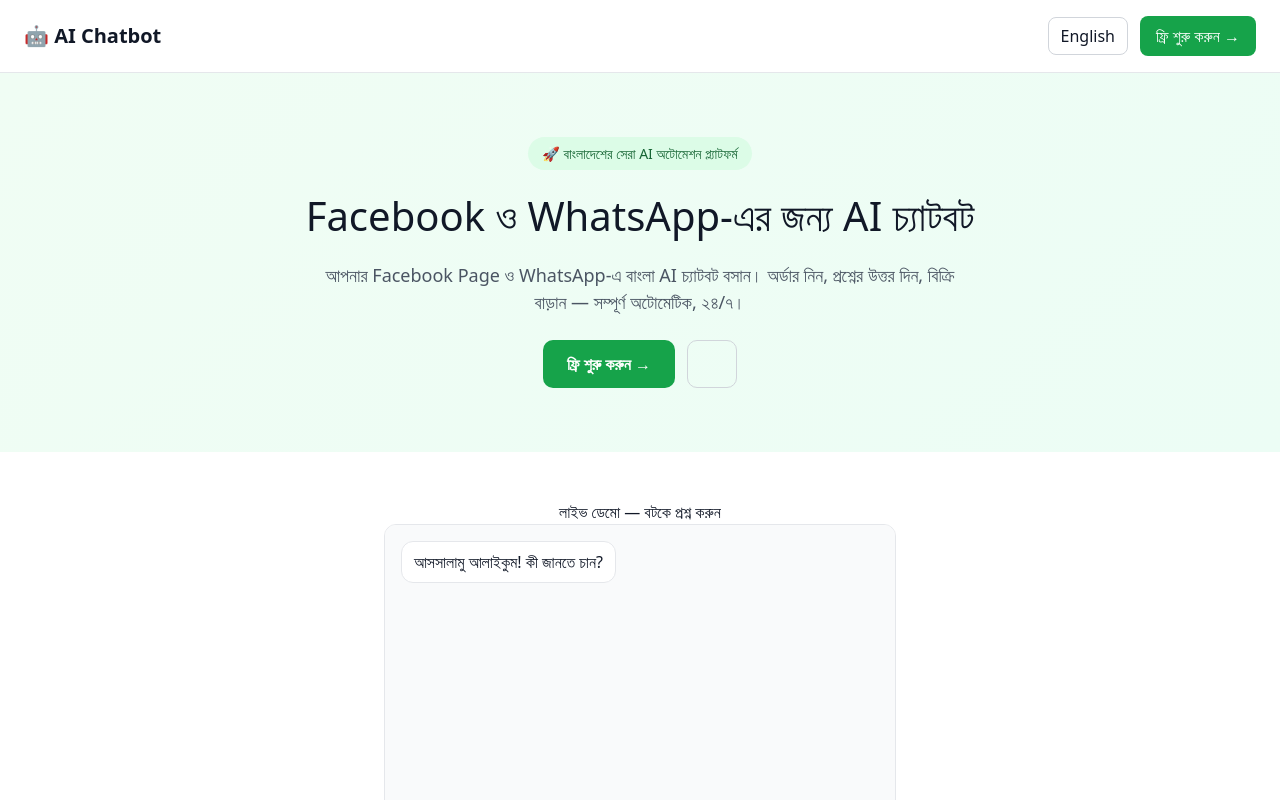
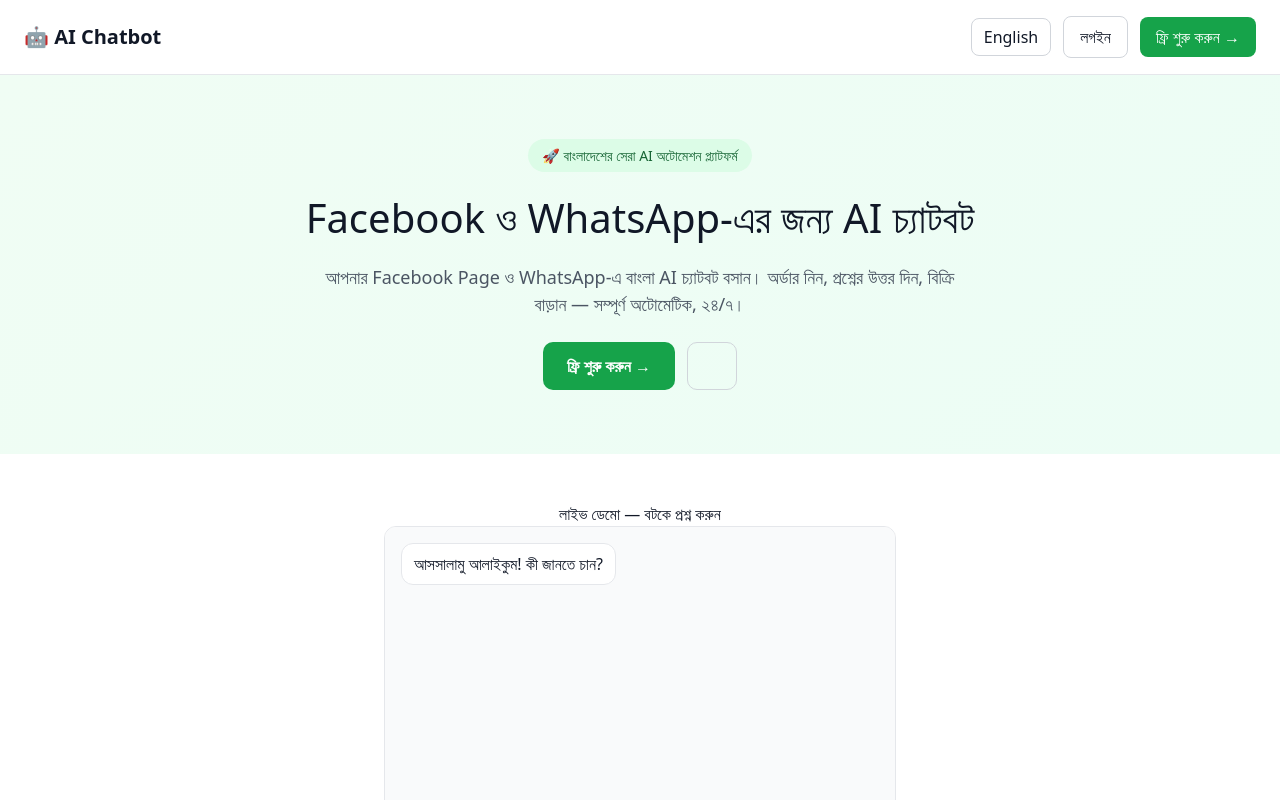
Before and after one commit to sowrobrana1/chatbot-platform, a Next.js app: page / in a window 1280 px wide. Shown: the top 800 px of the page. Built offline with nearby package versions, Linux system fonts and the light colour scheme.

Commit message:
Add auth, admin panel, user panel, subscriptions

```diff
--- a/app/page.tsx
+++ b/app/page.tsx
@@ -128,7 +128,8 @@
             style={{ border: "1px solid #d1d5db", borderRadius: 8, padding: "6px 12px", background: "#fff", cursor: "pointer" }}>
             {lang === "bn" ? "English" : "বাংলা"}
           </button>
-          <a href="/dashboard" style={{ background: "#16a34a", color: "#fff", padding: "8px 16px", borderRadius: 8, textDecoration: "none" }}>{S.cta1}</a>
+          <a href="/login" style={{ border: "1px solid #d1d5db", padding: "8px 16px", borderRadius: 8, textDecoration: "none", color: "#111827" }}>{lang === "bn" ? "লগইন" : "Login"}</a>
+          <a href="/signup" style={{ background: "#16a34a", color: "#fff", padding: "8px 16px", borderRadius: 8, textDecoration: "none" }}>{S.cta1}</a>
         </div>
       </header>
 
@@ -137,7 +138,7 @@
         <h1 style={{ fontSize: 40, margin: "0 0 16px" }}>{S.title}</h1>
         <p style={{ fontSize: 18, color: "#4b5563", maxWidth: 640, margin: "0 auto 24px" }}>{S.sub}</p>
         <div style={{ display: "flex", gap: 12, justifyContent: "center" }}>
-          <a href="/dashboard" style={{ background: "#16a34a", color: "#fff", padding: "12px 24px", borderRadius: 10, textDecoration: "none", fontWeight: 600 }}>{S.cta1}</a>
+          <a href="/signup" style={{ background: "#16a34a", color: "#fff", padding: "12px 24px", borderRadius: 10, textDecoration: "none", fontWeight: 600 }}>{S.cta1}</a>
           <a href="#demo" style={{ border: "1px solid #d1d5db", padding: "12px 24px", borderRadius: 10, textDecoration: "none", color: "#111827" }}>{S.liveDemo}</a>
         </div>
       </section>
@@ -191,7 +192,7 @@
             <div key={n as string} style={{ border: hot ? "2px solid #16a34a" : "1px solid #e5e7eb", borderRadius: 12, padding: 24, textAlign: "center" }}>
               <h3>{n}</h3>
               <div style={{ fontSize: 28, fontWeight: 700, margin: "8px 0" }}>{p}</div>
-              <a href="/dashboard" style={{ display: "inline-block", background: "#16a34a", color: "#fff", padding: "10px 20px", borderRadius: 8, textDecoration: "none" }}>{S.cta1}</a>
+              <a href="/signup" style={{ display: "inline-block", background: "#16a34a", color: "#fff", padding: "10px 20px", borderRadius: 8, textDecoration: "none" }}>{S.cta1}</a>
             </div>
           ))}
         </div>
```
